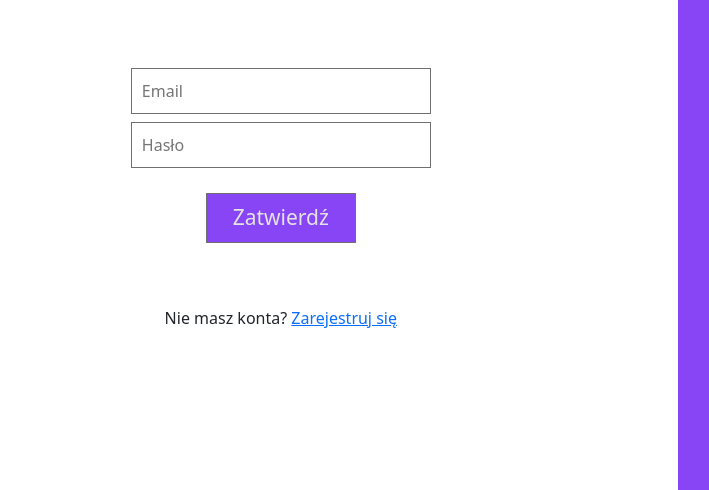
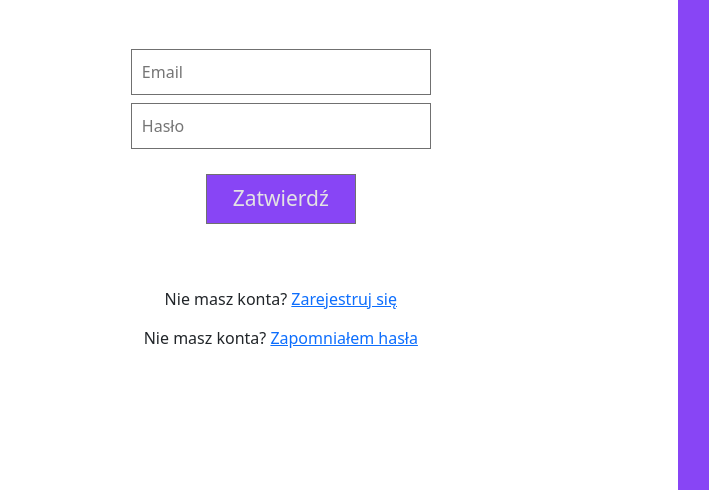
Before and after one commit to Pietrek14/liber, a plain HTML site: page frontend/login/index.html in a window 1280 px wide. Shown: the part 310-800 px from the top of the page, without its empty margins (116-825 px from the left). Drawn offline with nearby package versions, Linux system fonts and the light colour scheme.

Commit message:
mniejsze zmiany / start dane uzytkowika zmiana

```diff
--- a/backend/endpoints/sendPasswordChangeCode.js
+++ b/backend/endpoints/sendPasswordChangeCode.js
@@ -101,7 +101,6 @@ router.post("/", async (req, res) => {
 		return;
 	}
 
-	console.log(email_content);
 
 	res.status(200).json({ message: "Wysłano email" });
 });
--- a/backend/index.js
+++ b/backend/index.js
@@ -13,6 +13,7 @@ const login = require("./endpoints/login");
 const logout = require("./endpoints/logout");
 const verifyEmail = require("./endpoints/verifyEmail");
 const resendCode = require("./endpoints/resendCode");
+const changeUserData = require("./endpoints/changeUserData");
 
 // GET
 
@@ -67,6 +68,7 @@ app.use("/resendcode", resendCode);
 app.use("/sendpasswordchange", sendPasswordChange);
 app.use("/resetpassword", resetPassword);
 app.use("/checkchangepasswordcode", checkChangePasswordCode);
+app.use("/changeUserData", changeUserData);
 
 // GET
 app.use("/getname", loginCheck, getName);
--- a/frontend/login/index.html
+++ b/frontend/login/index.html
@@ -34,6 +34,10 @@
 				<span
 					>Nie masz konta?
 					<a href="../register/index.html">Zarejestruj się</a></span
+				>
+				<span
+				>Nie masz konta?
+				<a href="../passwordForgot/index.html">Zapomniałem hasła</a></span
 				>
 				<!-- <span><a href="../index.html">Wróć na stronę główną</a></span> -->
 			</section>
```
Also changed, not shown: backend/endpoints/changeUserData.js (added, +10 -0 lines).
